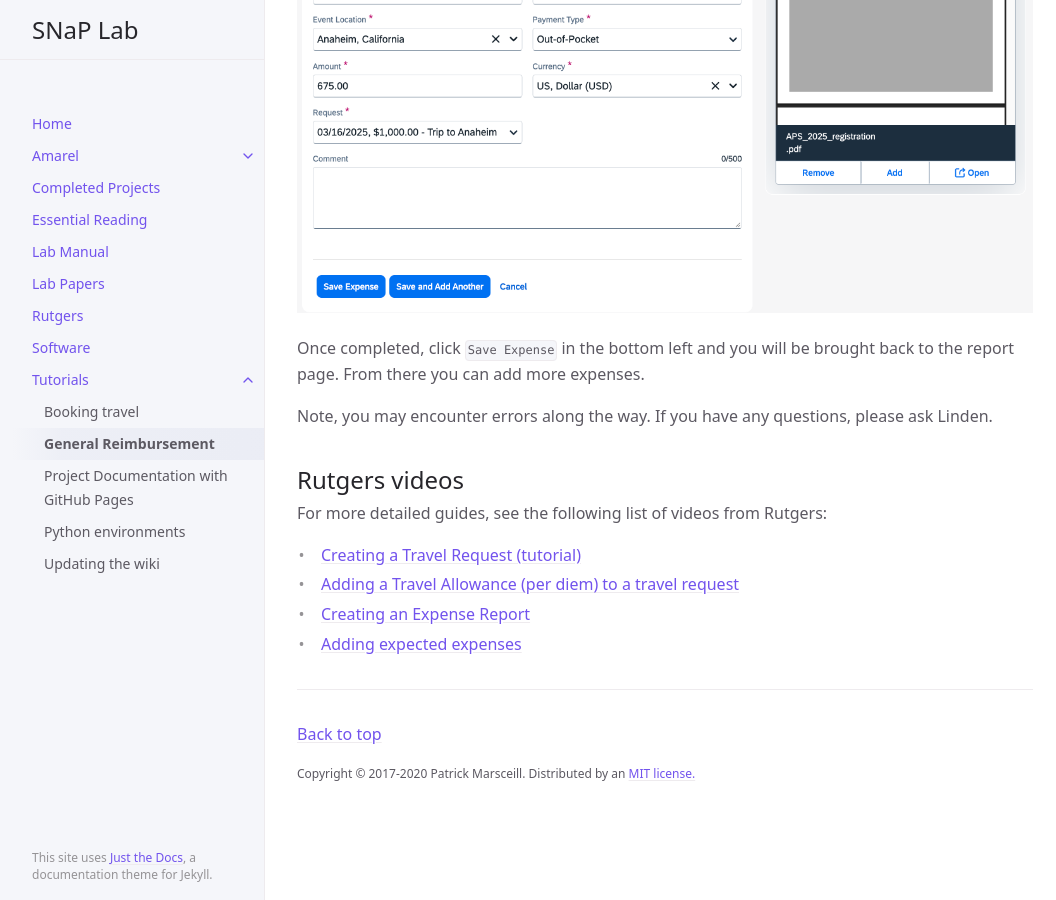
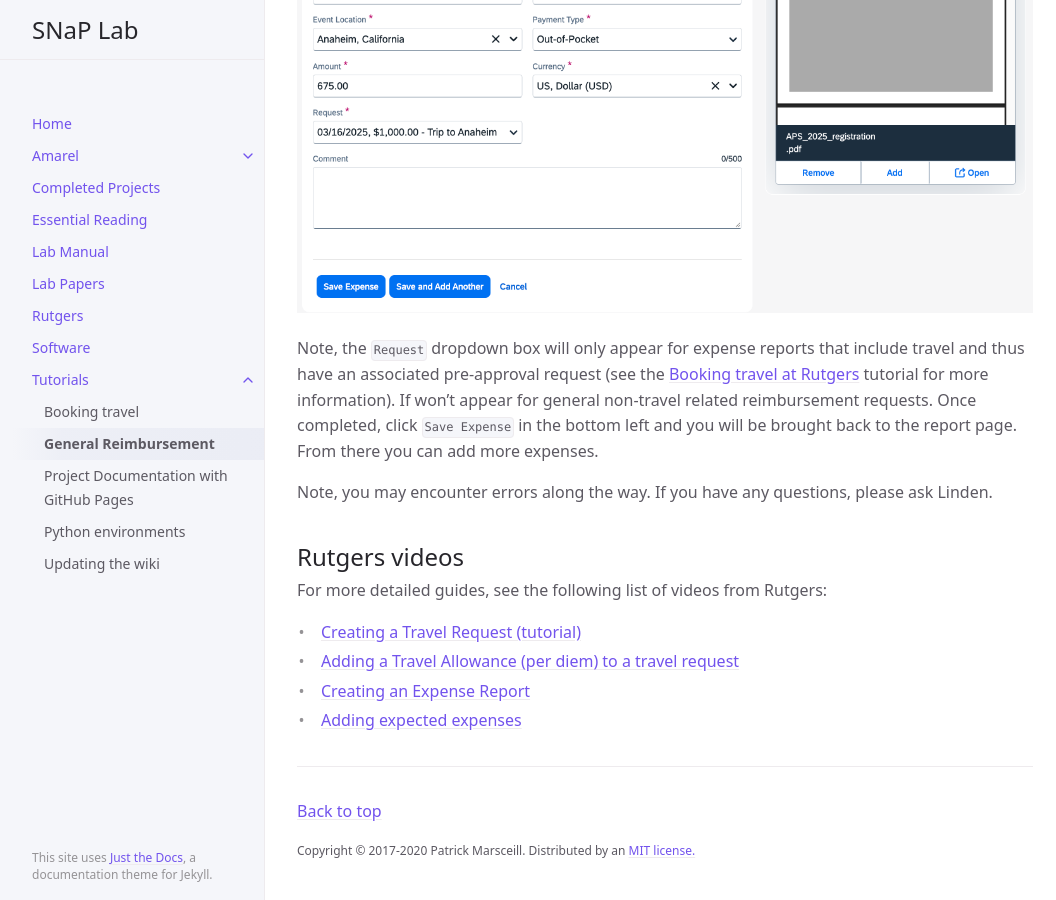
Before and after one commit to LindenParkesLab/snaplab.github.io, a Jekyll site: the page built from docs/tutorials/reimbursement_general.md, in a window 1280 px wide and 900 px high, scrolled down 3246 px. Shown: the whole window, without its empty margins (107-1163 px from the left). Built offline with Jekyll 4.4.1, drawn with Linux system fonts in a browser that asks for light colours; cached includes are drawn as plain includes.

Commit message:
added note about Requests dropdown following Emily's feedback

```diff
--- a/docs/tutorials/reimbursement_general.md
+++ b/docs/tutorials/reimbursement_general.md
@@ -45,7 +45,7 @@ You will need to fill out all the boxes marked with a red asterisk. Most importa
 
 <img src="{{ site.baseurl }}/assets/images/concur_travel/completed_expense.png" alt="" width="800">
 
-Once completed, click `Save Expense` in the bottom left and you will be brought back to the report page. From there you can add more expenses.
+Note, the `Request` dropdown box will only appear for expense reports that include travel and thus have an associated pre-approval request (see the [Booking travel at Rutgers]({{ site.baseurl }}/docs/tutorials/booking_travel) tutorial for more information). If won't appear for general non-travel related reimbursement requests. Once completed, click `Save Expense` in the bottom left and you will be brought back to the report page. From there you can add more expenses.
 
 Note, you may encounter errors along the way. If you have any questions, please ask Linden.
 
```
